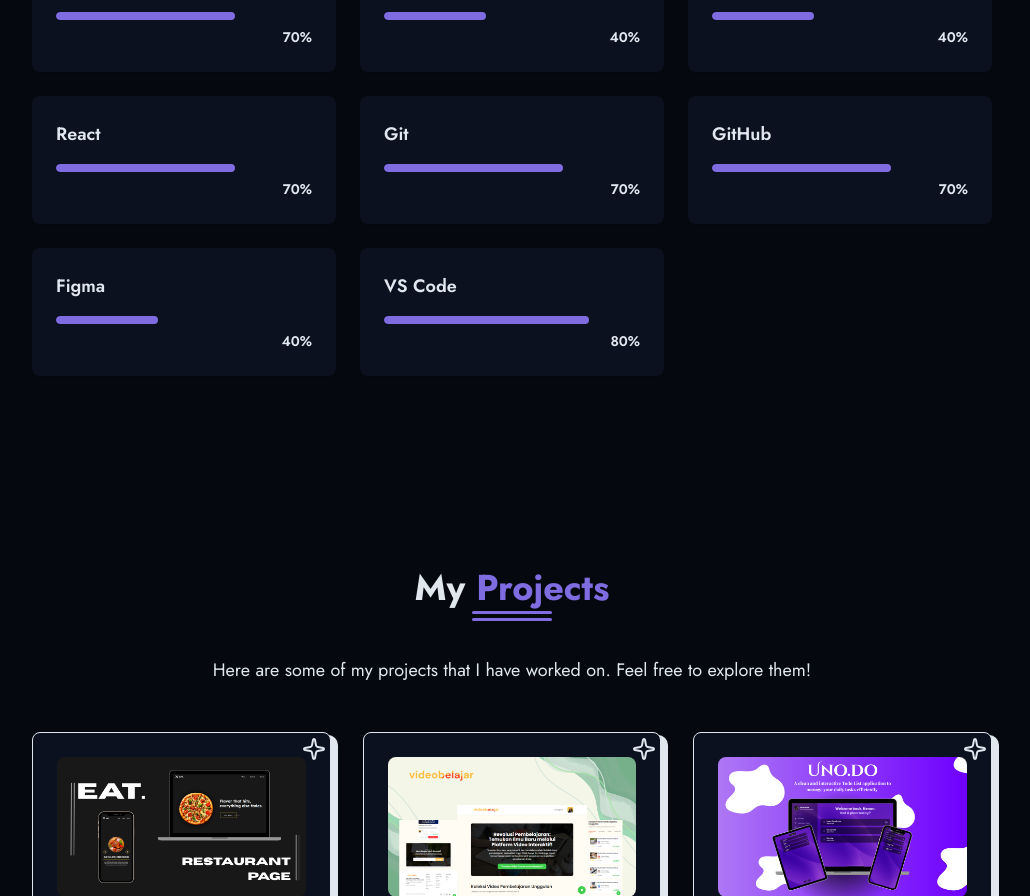
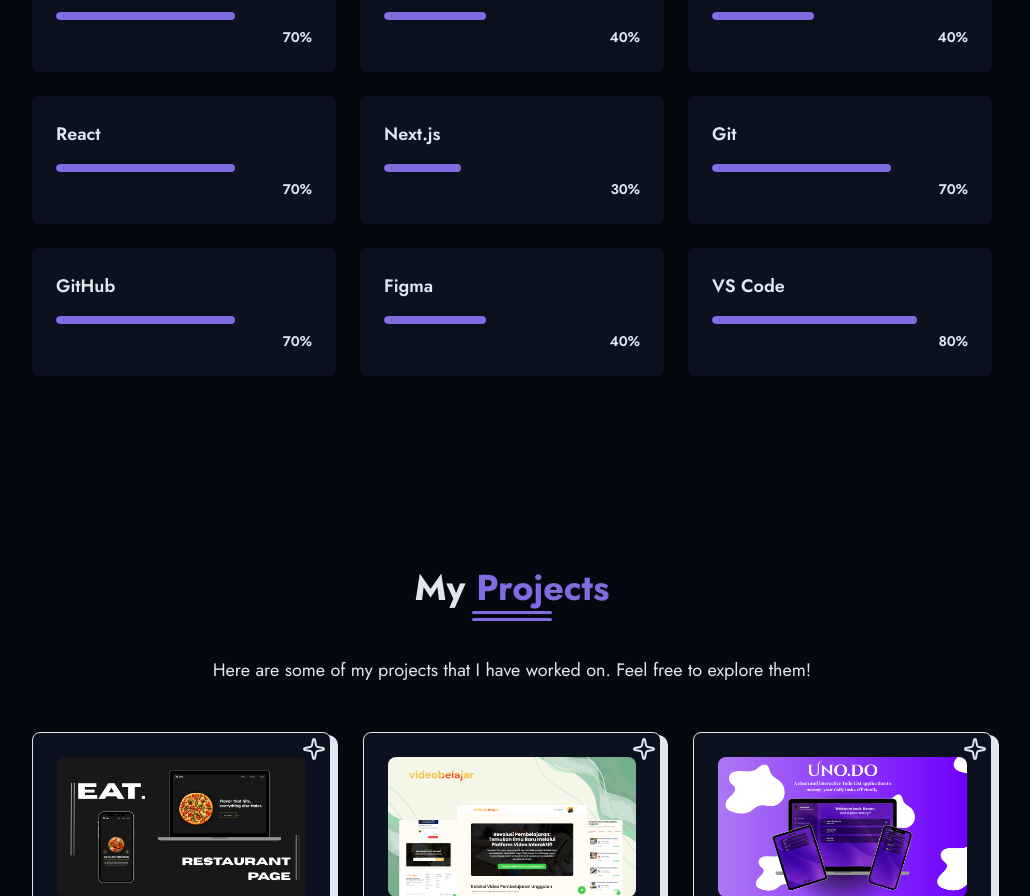
Before and after one commit to dikaafty/dikaafty-portofolio, a React (Vite) app: page / in a window 1280 px wide. Shown: the part 1820-2716 px from the top of the page, without its empty margins (128-1158 px from the left). Built offline with nearby package versions, Linux system fonts and the light colour scheme.

Commit message:
Add next.js skill to skills array

```diff
--- a/src/components/SkillsSection.jsx
+++ b/src/components/SkillsSection.jsx
@@ -10,6 +10,7 @@ const skills = [
   {name: "TypeScript", level: 40, category: "frontend"},
   {name: "Webpack", level: 40, category: "frontend"},
   {name: "React", level: 70, category: "frontend"},
+  {name: "Next.js", level: 30, category: "frontend"},
 
   // Tools
   {name: "Git", level: 70, category: "tools"},
```
